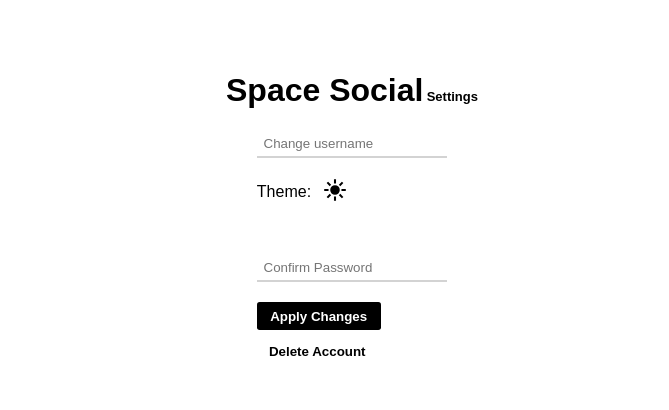
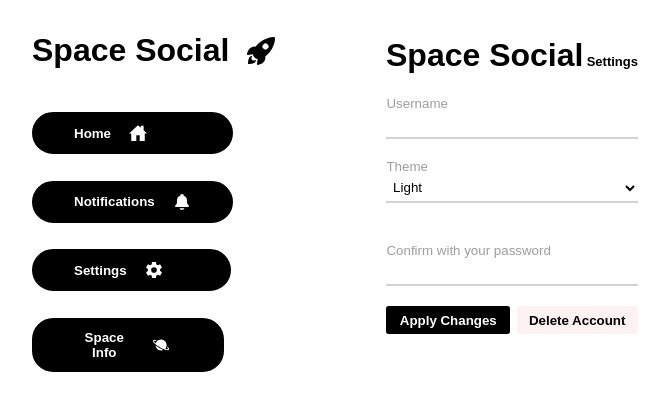
Before and after one commit to Nulzn/Space-Social, a Next.js app: page /settings in a window 1280 px wide. Shown: the top 410 px of the page, without its empty margins (288-957 px from the left). Built offline with nearby package versions, Linux system fonts and the light colour scheme; no server answers.

Commit message:
Reworked the layout

```diff
--- a/package.json
+++ b/package.json
@@ -12,9 +12,11 @@
     "@fortawesome/free-regular-svg-icons": "^6.3.0",
     "@fortawesome/free-solid-svg-icons": "^6.3.0",
     "@prisma/client": "^4.11.0",
+    "@types/next-auth": "^3.15.0",
     "@types/node": "18.15.3",
     "@types/react": "18.0.28",
     "@types/react-dom": "18.0.11",
+    "axios": "^1.3.4",
     "cookie": "^0.5.0",
     "cookies": "^0.8.0",
     "dotenv": "^16.0.3",
@@ -24,6 +26,7 @@
     "js-cookie": "^3.0.1",
     "jsonwebtoken": "^9.0.0",
     "next": "13.2.4",
+    "next-auth": "^4.20.1",
     "react": "18.2.0",
     "react-dom": "18.2.0",
     "react-icons": "^4.8.0",
--- a/pages/settings.tsx
+++ b/pages/settings.tsx
@@ -1,6 +1,7 @@
 import React, { useEffect, useState } from "react"
 import styling from "../styles/Settings.module.css"
-import {IoMoonSharp, IoSunnySharp} from "react-icons/io5"
+import { IoRocketSharp, IoHomeSharp, IoSettingsSharp, IoNotificationsSharp, IoPlanetSharp, IoAddCircleSharp } from "react-icons/io5"
+import Link from "next/link"
 
 export default function Settings() {
 
@@ -19,29 +20,48 @@ export default function Settings() {
 
 
     return (
-        <div>
+        <div className={styling.backgroundDiv}>
+            <h1 className={styling.h1}>Space Social <IoRocketSharp className={styling.rocketSharpIcon}/></h1>
+            <div className={styling.sidebar}>
+                <Link href={"/"} className={styling.sidebarLink}>
+                    <button className={styling.homeButton}>Home <IoHomeSharp className={styling.HomeIcon}/></button>
+                </Link>
+                <Link href={"/notifications"} className={styling.sidebarLink}>
+                    <button>Notifications <IoNotificationsSharp className={styling.NotificationsIcon}/></button>
+                </Link>
+                <Link href={"/settings"} className={styling.sidebarLink}>
+                    <button className={styling.settingsButton}>Settings <IoSettingsSharp className={styling.SettingsIcon}/></button>
+                </Link>
+                <Link href={"/spaceinfo"} className={styling.sidebarLink}>
+                    <button className={styling.spaceInfoButton}>Space Info <IoPlanetSharp className={styling.PlanetsIcon}/></button>
+                </Link>
+            </div>
+
+
             <div className={styling.mainDiv}>
                 <h1>Space Social<span className={styling.span}>Settings</span></h1>
                 <form action="/api/Settings" method="POST">
 
-                    <div>
-                        <input type="text" placeholder="Change username" className={styling.inputField} />
+                    <div className={styling.newUsername}>
+                        <label htmlFor="">Username</label>
+                        <input type="text" placeholder="" className={styling.inputField} />
                     </div>
 
                     <div className={styling.themeSection}>
-                        <p>Theme: </p>
-                        <span><IoSunnySharp className={styling.themeIcon}/></span>
+                        <label htmlFor="">Theme</label>
+                        <select name="" id="">
+                            <option value="">Light</option>
+                            <option value="">Dark</option>
+                        </select>
                     </div>
 
-                    <div>
-                        <input type="password" placeholder="Confirm Password" className={styling.inputField}/>
+                    <div className={styling.confirmPassword}>
+                        <label htmlFor="">Confirm with your password</label>
+                        <input type="password" className={styling.inputField}/>
                     </div>
 
                     <div>
                         <button className={styling.applyChangesButton}>Apply Changes</button>
-                    </div>
-
-                    <div>
                         <button className={styling.deleteAccountButton}>Delete Account</button>
                     </div>
                 </form>
--- a/styles/Home.module.css
+++ b/styles/Home.module.css
@@ -273,6 +273,7 @@
     align-items: center;
     position: relative;
     left: 84.5em;
+    visibility: hidden;
 }
 
 .loggedInProfile p {
--- a/styles/Settings.module.css
+++ b/styles/Settings.module.css
@@ -1,10 +1,36 @@
+.backgroundDiv {
+    display: flex;
+    flex-direction: row;
+    justify-content: center;
+}
+
+.h1 {
+    display: flex;
+    align-items: center;
+
+    font-family: Arial, Helvetica, sans-serif;
+    margin: 0;
+    padding-bottom: 0.2em;
+
+    position: fixed;
+    top: 1em;
+    left: 10em;
+}
+
 .mainDiv {
     display: flex;
     flex-direction: column;
     align-items: center;
     height: 50vh;
-    justify-content: center;
     font-family: Arial, Helvetica, sans-serif;
+
+    min-width: 80vh;
+    min-height: 98.2vh;
+
+    position: fixed;
+
+    top: 1em;
+    left: 30em;
 }
 
 .span {
@@ -12,11 +38,18 @@
     font-size: small;
 }
 
+.newUsername, .confirmPassword {
+    color: rgb(157, 157, 157);
+    font-size: smaller;
+    display: flex;
+    flex-direction: column;
+}
+
 .inputField {
     border: none;
     outline: none;
     margin-bottom: 1.5em;
-    padding: 0.4em 0.5em 0.4em 0.5em;
+    padding: 0.4em 0.5em 0.4em 0.2em;
     border-bottom: 2px solid lightgray;
     transition: 0.2s;
 }
@@ -26,9 +59,18 @@
 }
 
 .themeSection {
+    margin-bottom: 3em;
     display: flex;
-    align-items: center;
-    margin-bottom: 3em;
+    flex-direction: column;
+    color: rgb(157, 157, 157);
+    font-size: smaller;
+}
+
+.themeSection select {
+    padding: 0.4em 10.2em 0.4em 0.2em;
+    border: none;
+    background-color: white;
+    border-bottom: 2px solid lightgray;
 }
 
 .themeSection p {
@@ -56,6 +98,7 @@
     font-weight: bold;
     color: white;
     border-radius: 0.2em;
+    margin-right: 0.25em;
     transition: 0.2s;
 }
 
@@ -67,16 +110,92 @@
 .deleteAccountButton {
     padding: 0.5em 0.91em 0.5em 0.91em;
     border: none;
-    background-color: white;
+    background-color: rgb(253, 242, 242);
     font-weight: bold;
     border-radius: 0.2em;
-    margin-top: 0.5em;
+    margin-left: 0.25em;
     position: relative;
     transition: 0.2s;
 }
 
 .deleteAccountButton:hover {
     cursor: pointer;
-    background-color: rgba(255, 0, 0, 0.778);
+    background-color: rgba(255, 0, 0, 0.768);
     color: white;
 }
+
+  /*----------*/
+ /* Siderbar */
+/*----------*/
+
+.sidebar {
+    display: flex;
+    flex-direction: column;
+    max-width: 15%;
+    margin-top: 2em;
+    position: fixed;
+
+    top: 5em;
+    left: 20em;
+}
+
+.sidebarLink {
+    text-decoration: none;
+}
+
+.sidebar button {
+    display: flex;
+    align-items: center;
+    justify-content: center;
+
+    margin-bottom: 2em;
+    padding: 0.75em 3em 0.75em 3em;
+    background-color: black;
+    border: 2px solid black;
+    border-radius: 1.6em;
+    color: white;
+    font-weight: bold;
+    transition: 0.25s;
+}
+
+.sidebar button:hover {
+    cursor: pointer;
+    opacity: 0.75;
+}
+
+.HomeIcon {
+    margin-left: 1em;
+    font-size: large;
+    float: right;
+}
+
+.NotificationsIcon {
+    margin-left: 1em;
+    font-size: large;
+}
+
+.SettingsIcon {
+    margin-left: 1em;
+    font-size: large;
+}
+
+.PlanetsIcon {
+    margin-left: 1em;
+    font-size: large;
+}
+
+.rocketSharpIcon {
+    margin-left: 0.5em;
+}
+
+.homeButton {
+    padding-right: 6.3em !important;
+}
+
+.settingsButton {
+    padding-right: 5em !important;
+}
+
+.spaceInfoButton {
+    padding-right: 4em !important;
+}
--- a/tsconfig.json
+++ b/tsconfig.json
@@ -1,5 +1,6 @@
 {
   "compilerOptions": {
+    "types": ["next", "@types/next-auth"],
     "target": "es5",
     "lib": ["dom", "dom.iterable", "esnext"],
     "allowJs": true,
```
Also changed, not shown: pages/index.tsx (+25 -13 lines), pages/user/login.tsx (+8 -2 lines), styles/Login.module.css (+9 -3 lines), pages/api/posts/create.ts (renamed from pages/api/NewPost.ts), 2 other files (tests, documents, lock files or other folders).
